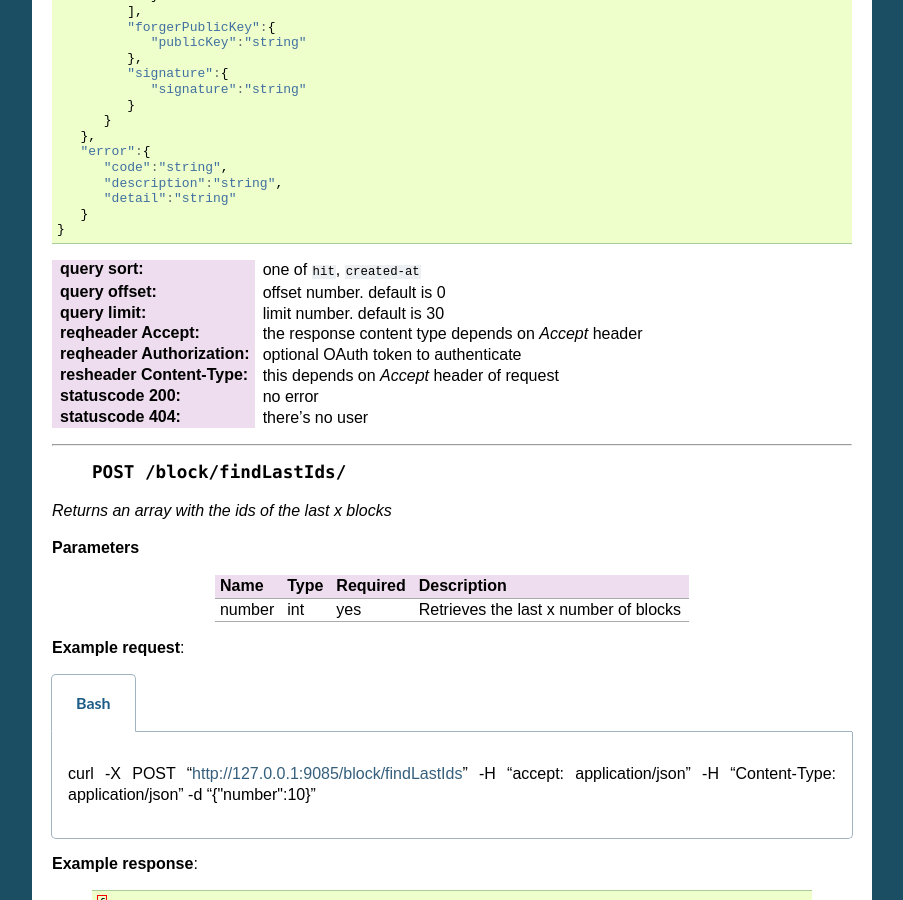
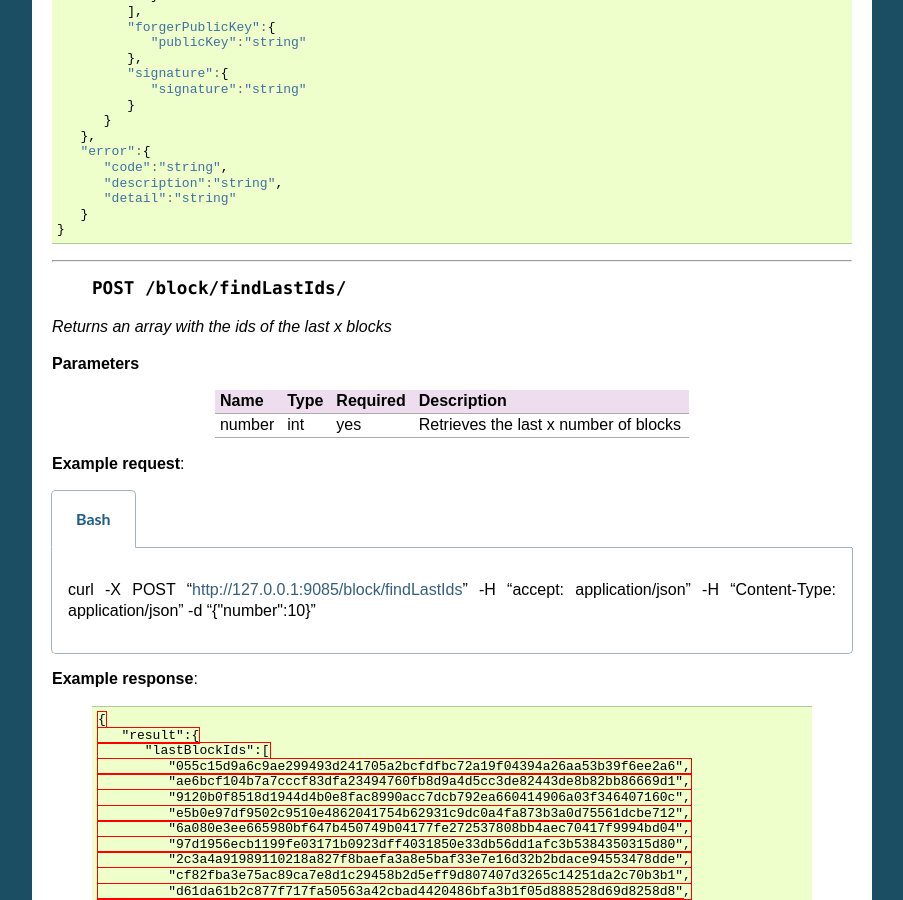
Before and after one commit to megaluck/documentation, a Sphinx documentation site: the page built from docs/reference/01-scnode-api-spec.rst, in a window 1280 px wide and 900 px high, scrolled down 1468 px. Shown: the whole window, without its empty margins (198-1101 px from the left). Built offline with Sphinx 7.4.7, drawn with Linux system fonts in a browser that asks for light colours.

Commit message:
Update 01-scnode-api-spec.rst

```diff
--- a/docs/reference/01-scnode-api-spec.rst
+++ b/docs/reference/01-scnode-api-spec.rst
@@ -101,18 +101,6 @@ Sidechain Node API spec
          }
       }
 
-
-   :query sort: one of ``hit``, ``created-at``
-   :query offset: offset number. default is 0
-   :query limit: limit number. default is 30
-   :reqheader Accept: the response content type depends on
-                      :mailheader:`Accept` header
-   :reqheader Authorization: optional OAuth token to authenticate
-   :resheader Content-Type: this depends on :mailheader:`Accept`
-                            header of request
-   :statuscode 200: no error
-   :statuscode 404: there's no user
-
 _____
 
    .. http:post:: /block/findLastIds/
```
